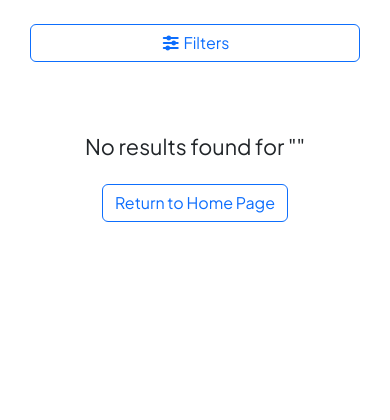
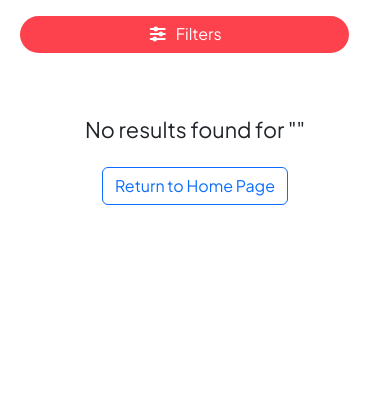
Before and after one commit to Akanksha212004/Wanderlust, a Node server app: page /listings/ in a window 390 px wide. Shown: the part 80-500 px from the top of the page. Run offline with Node 20, Linux system fonts and the light colour scheme; data that the repository does not hold is empty; some libraries are stand-ins or nearby versions.

Commit message:
Improved the styling of 'Filter' button

```diff
--- a/views/includes/navbar.ejs
+++ b/views/includes/navbar.ejs
@@ -22,6 +22,16 @@
     border-radius: 25px;
     padding: 0.5rem 3rem 0.5rem 3rem;
     font-size: 1rem;
+  }
+
+
+  @media (max-width: 768px) {
+    .navbar-collapse{
+      background-color: #f8f9fa;
+      border-radius: 1rem;
+      padding: 1rem;
+      box-shadow: 0 2px 10px rgba(0, 0, 0, 0.1);
+    }
   }
 
 </style>
--- a/views/listings/index.ejs
+++ b/views/listings/index.ejs
@@ -19,8 +19,23 @@
 
     <style>
       #filter-toggle{
-        margin: 0.5rem auto;
+        margin: 0.5rem;
         width: 90%;
+        background-color: #fe424d;
+        color: #fff;
+        border: none;
+        border-radius: 25px;
+        padding: 0.4rem 1rem;
+        display: flex;
+        align-items: center;
+        justify-content: center;
+        gap: 0.5rem;
+        font-weight: 500;
+      }
+
+      #filter-toggle:hover{
+        background-color: #e33d46;
+        color: #fff;
       }
 
       #filters{
@@ -28,7 +43,8 @@
         flex-wrap: wrap;
         overflow-x: auto;            /* allow horizontal scroll */
         padding-bottom: 1rem;
-        align-items: center;
+        align-items: center;    /* Aligns items vertically in the flex container */
+        justify-content: center;    /* Taaki saare icons aur 'Filter' center mein aa jaaye */
         transition: all 0.3s ease-in-out;
         margin-bottom: 1rem;
         opacity: 1;
@@ -84,6 +100,7 @@
         align-items: center;
       }
 
+
     /* Only hide filters on extra small screens if toggle is needed */
     @media (max-width: 768px) {
       #filters {
@@ -105,11 +122,23 @@
         display: flex;
         opacity: 1;
         transform: translateY(0);
+        animation: fadeSlideDown 0.3s ease forwards;
+      }
+
+      @keyframes fadeSlideDown {
+        from{
+          opacity: 0;
+          transform: translateY(-10px);
+        }
+        to{
+          opacity: 1;
+          transform: translateY(0);
+        }
       }
 
       .filter{
         margin-right: 0;
-        text-align: left;
+        text-align: center;
         display: flex;
         align-items: center;
         gap: 0.5rem;
@@ -149,8 +178,9 @@
 
 <!-- Filter Toggle Button (for small screens) -->
 <div class="text-center mt-3 d-md-none">
-  <button id="filter-toggle" class="btn btn-outline-primary">
-    <i class="fa-solid fa-sliders"></i> Filters
+  <button id="filter-toggle" class="d-md-none">
+    <i class="fa-solid fa-sliders"></i>
+    Filters
   </button>
 </div>
 
```
